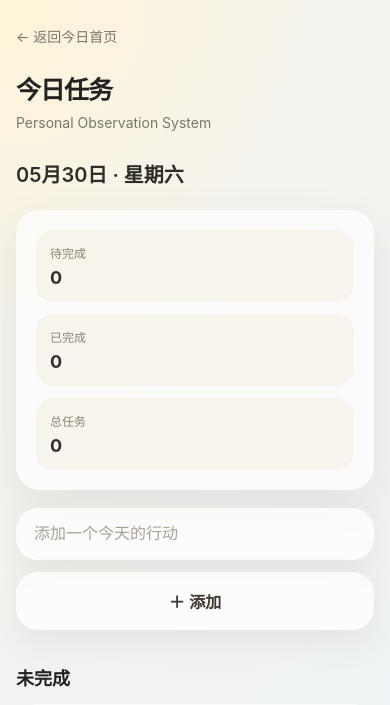
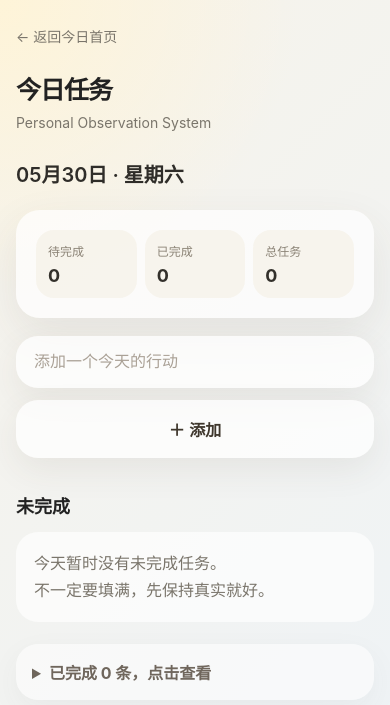
Before and after one commit to LeonLittle/personal-observation-system, a Django app: page /tasks/ in a window 390 px wide. Shown: the top 705 px of the page. Run offline with Django 5.2, Linux system fonts and the light colour scheme; the visitor is signed in with stand-in values (Sample User, id 1); data comes from the database, SQL or seed files in the repository; data that the repository does not hold is empty.

Commit message:
Fix mobile statistic cards layout

```diff
--- a/observations/templates/observations/tasks.html
+++ b/observations/templates/observations/tasks.html
@@ -222,7 +222,20 @@
             }
 
             .summary-row {
-                flex-direction: column;
+                flex-direction: row;
+                gap: 8px;
+            }
+
+            .summary-item {
+                padding: 12px;
+            }
+
+            .summary-label {
+                font-size: 12px;
+            }
+
+            .summary-value {
+                font-size: 18px;
             }
 
             .add-form {
```
